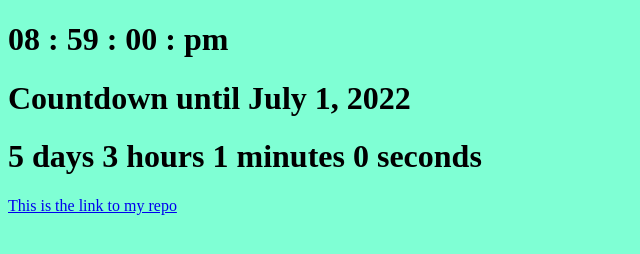
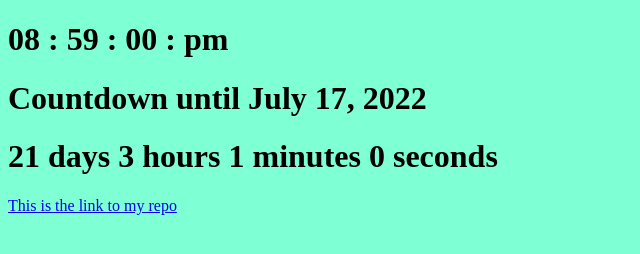
Before and after one commit to tyricart/countdown-project, a plain HTML site: page index.html in a window 1280 px wide. Shown: the whole page, without its empty margins (0-640 px from the left). Drawn offline with Linux system fonts and the light colour scheme.

Commit message:
updated countdown

```diff
--- a/countdown-script.js
+++ b/countdown-script.js
@@ -1,5 +1,5 @@
 function countdownTimer () {
-    const difference = +new Date("2022-07-01") - +new Date();
+    const difference = +new Date("2022-07-17") - +new Date();
     let remaining = "Time's up!";
 
     if (difference > 0) {
--- a/index.html
+++ b/index.html
@@ -10,7 +10,7 @@
 <body>
     <h1 id="clock">00:00:00</h1>
     <script src="clock-script.js"></script>
-    <h1 id="target">Countdown until July 1, 2022</h1>
+    <h1 id="target">Countdown until July 17, 2022</h1>
     <h1 id="countdown">00:00:00</h1>
     <script src="countdown-script.js"></script>
     <a href="https://github.com/tyricart/timerkeeper">This is the link to my repo</a>
```
